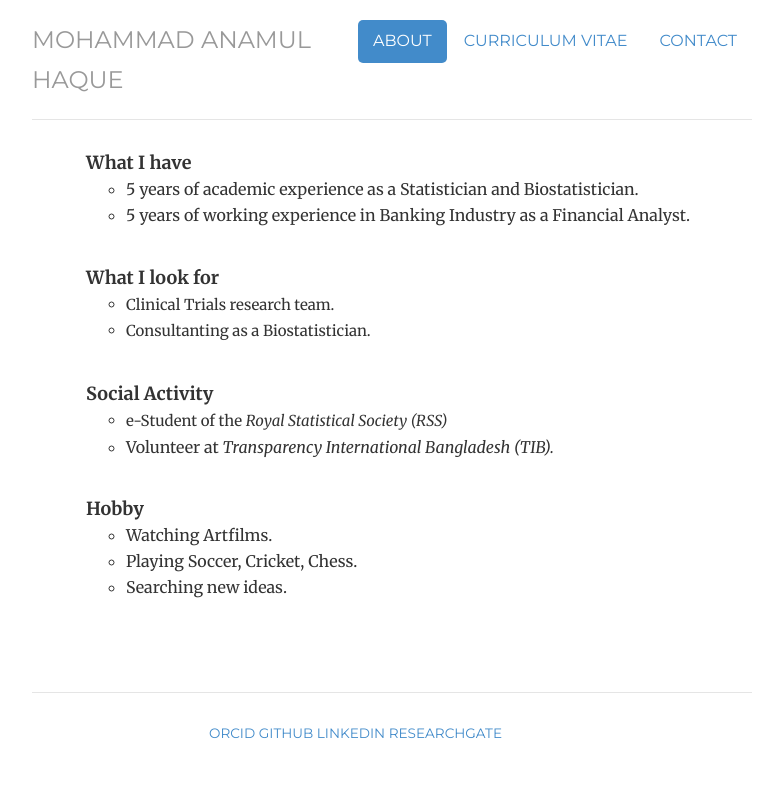
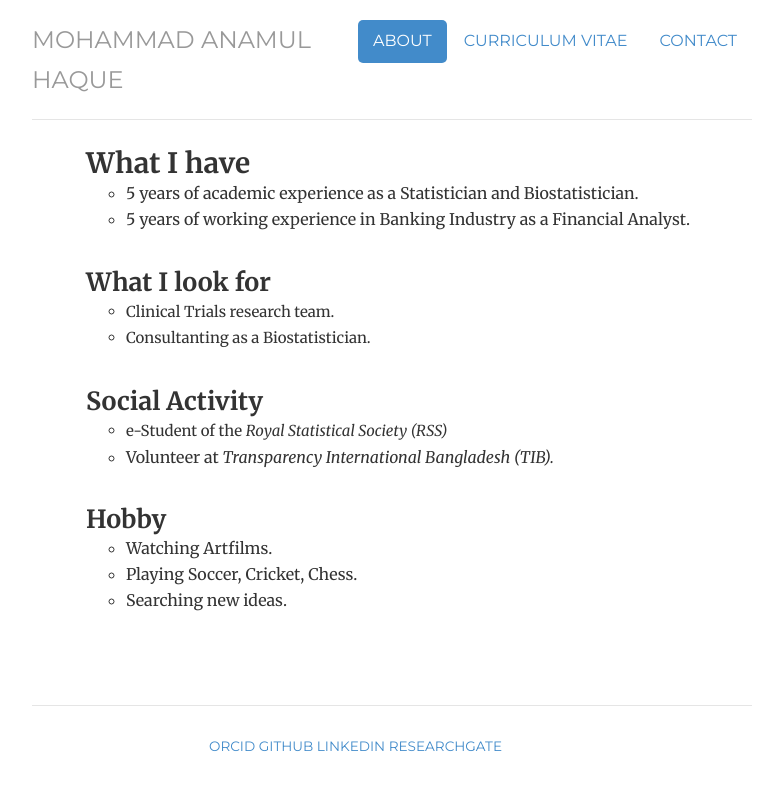
Before and after one commit to haquemdanamul/haquemdanamul, a Jekyll site: the page built from about/index.html, in a window 1280 px wide. Shown: the top 790 px of the page, without its empty margins (248-1031 px from the left). Built offline with Jekyll 4.4.1, drawn with Linux system fonts in a browser that asks for light colours; nearby versions of some CDN libraries; library files that are not in the unit come from our copies.

Commit message:
Update index.html

```diff
--- a/about/index.html
+++ b/about/index.html
@@ -10,7 +10,7 @@ description: Contact information for Mohammad Anamul Haque, a Statistician, Bios
 <div class="about">
 
 
-<b style="font-size:18px"> What I have </b>
+<b style="font-size:28px"> What I have </b>
 <ul style="list-style-type:circle;">
   <li> 5 years of academic experience as a Statistician and  Biostatistician.</li>
 
@@ -19,20 +19,20 @@ description: Contact information for Mohammad Anamul Haque, a Statistician, Bios
 </ul>
 <br>
 
-<b style="font-size:18px"> What I look for </b>
+<b style="font-size:25px"> What I look for </b>
 <ul style="list-style-type:circle;">
   <li> Clinical Trials research team. </li>
   <li> Consultanting as a Biostatistician. </li>
 </ul>
 <br>
-<b style="font-size:18px"> Social Activity </b>
+<b style="font-size:25px"> Social Activity </b>
 <ul style="list-style-type:circle;">
   <li>   e-Student of the <i> Royal Statistical Society (RSS)	</i> </li>  </font>
   <li> Volunteer at <i>Transparency International Bangladesh (TIB). </i> </li>  </font>
 </ul>
 <br>
 
-   <b style="font-size:18px"> Hobby </b>
+   <b style="font-size:25px"> Hobby </b>
 <ul style="list-style-type:circle;">
   <li> Watching Artfilms. </li>
   <li> Playing Soccer, Cricket, Chess.</li>
```
